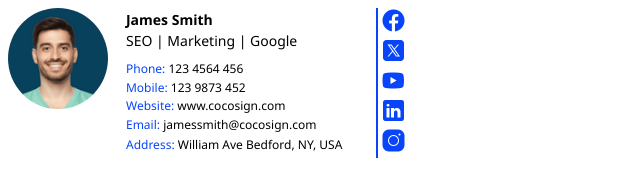
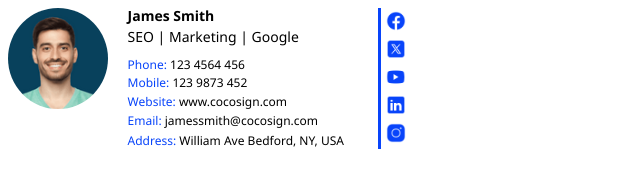
Before and after one commit to Obikaviola/james-smith-email-signature, a plain HTML site: page index.html in a window 1280 px wide. Shown: the whole page, without its empty margins (0-640 px from the left). Drawn offline with Linux system fonts and the light colour scheme.

Commit message:
update index.html

```diff
--- a/index.html
+++ b/index.html
@@ -64,36 +64,22 @@
                             </tr>
                         </table>
                     </td>
-                    <td style="width: 2px; background-color: #0844fa;">
-                    </td>
-                    <td style="padding-left: 3px; vertical-align: top; max-width: 30px;">
-                        <table cellpadding="0" cellspacing="0" border="0" style=" border-collapse: collapse;">
-                            <tr>
-                                <td style="padding: 0 0 5px 0;">
-                                    <a href=""><img src="https://obikaviola.github.io/james-smith-email-signature/images/facebook.png" alt="facebook" style="width: 25px; display: block;" width="25"></a>
-                                </td>
-                            </tr>
-                            <tr>
-                                <td style="padding: 0 0 5px 0;">
-                                    <a href=""><img src="https://obikaviola.github.io/james-smith-email-signature/images/x.png" alt="X icon" style="width: 25px; display: block;" width="25"></a>
-                                </td>
-                            </tr>
-                            <tr>
-                                <td style="padding: 0 0 5px 0;">
-                                    <a href=""><img src="https://obikaviola.github.io/james-smith-email-signature/images/youtube.png" alt="youtube" style="width: 25px; display: block;" width="25"></a>
-                                </td>
-                            </tr>
-                            <tr>
-                                <td style="padding: 0 0 5px 0;">
-                                    <a href=""><img src="https://obikaviola.github.io/james-smith-email-signature/images/linkedin.png" alt="linkedin" style="width: 25px; display: block;" width="25"></a>
-                                </td>
-                            </tr>
-                            <tr>
-                                <td style="padding: 0 0 5px 0;">
-                                    <a href=""><img src="https://obikaviola.github.io/james-smith-email-signature/images/instagram.png" alt="instagram" style="width: 25px; display: block;" width="25"></a>
-                                </td>
-                            </tr>
-                        </table>
+                    <td style="border-left: 3px solid #0844fa; padding-left: 5px; vertical-align: top; max-width: 30px; margin: 0;">
+                        <p style="padding: 3px 0 0 0; margin: 0;">
+                            <a href=""><img src="https://obikaviola.github.io/james-smith-email-signature/images/facebook.png" alt="facebook" style="width: 20px;" width="20"></a>
+                        </p>
+                        <p style="padding: 8px 0 0 0; margin: 0;">
+                            <a href=""><img src="https://obikaviola.github.io/james-smith-email-signature/images/x.png" alt="X icon" style="width: 20px;" width="20"></a>
+                        </p>
+                        <p style="padding: 8px 0 0 0; margin: 0;">
+                            <a href=""><img src="https://obikaviola.github.io/james-smith-email-signature/images/youtube.png" alt="youtube" style="width: 20px;" width="20"></a>
+                        </p>
+                        <p style="padding: 8px 0 0 0; margin: 0;">
+                            <a href=""><img src="https://obikaviola.github.io/james-smith-email-signature/images/linkedin.png" alt="linkedin" style="width: 20px;" width="20"></a>
+                        </p>
+                        <p style="padding: 8px 0 3px 0; margin: 0;">
+                            <a href=""><img src="https://obikaviola.github.io/james-smith-email-signature/images/instagram.png" alt="instagram" style="width: 20px;" width="20"></a>
+                        </p>
                     </td>
                 </tr>
             </tbody>
```
